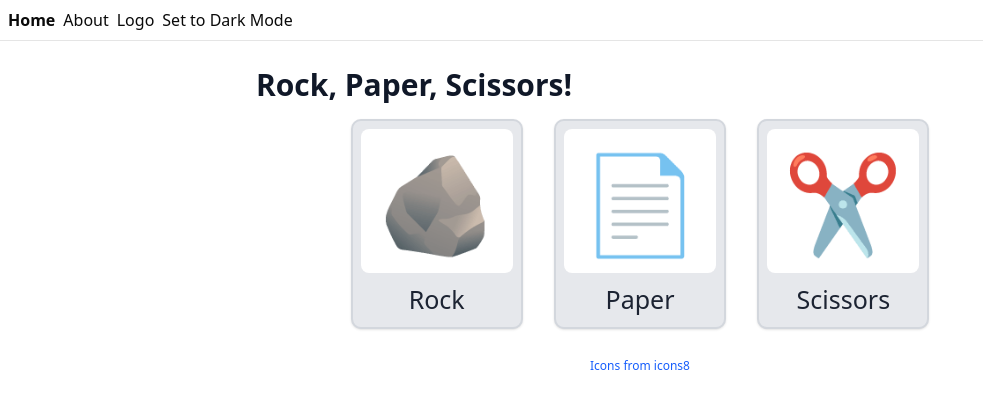
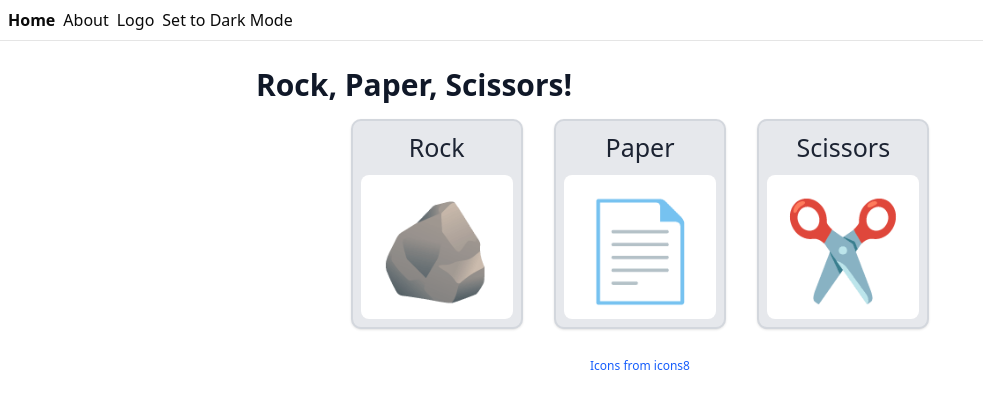
Before and after one commit to emilyeserven/motion-experiments, a React (Vite) app in the folder packages/client/: page / in a window 1280 px wide. Shown: the top 408 px of the page, without its empty margins (0-983 px from the left). Built offline with nearby package versions, Linux system fonts and the light colour scheme.

Commit message:
I want the labels at the top

```diff
--- a/packages/client/src/components/Card.tsx
+++ b/packages/client/src/components/Card.tsx
@@ -47,13 +47,14 @@ export function Card({
         },
       }}
     >
+      <span className="relative bottom-0 text-[25px]">{text ? text : icon}</span>
+
       <div className="rounded-md bg-white px-4 py-6">
         <span className="text-8xl">
           {itemEmoji(icon)}
         </span>
       </div>
 
-      <span className="relative bottom-0 text-[25px]">{text ? text : icon}</span>
     </motion.div>
   );
 }
```
